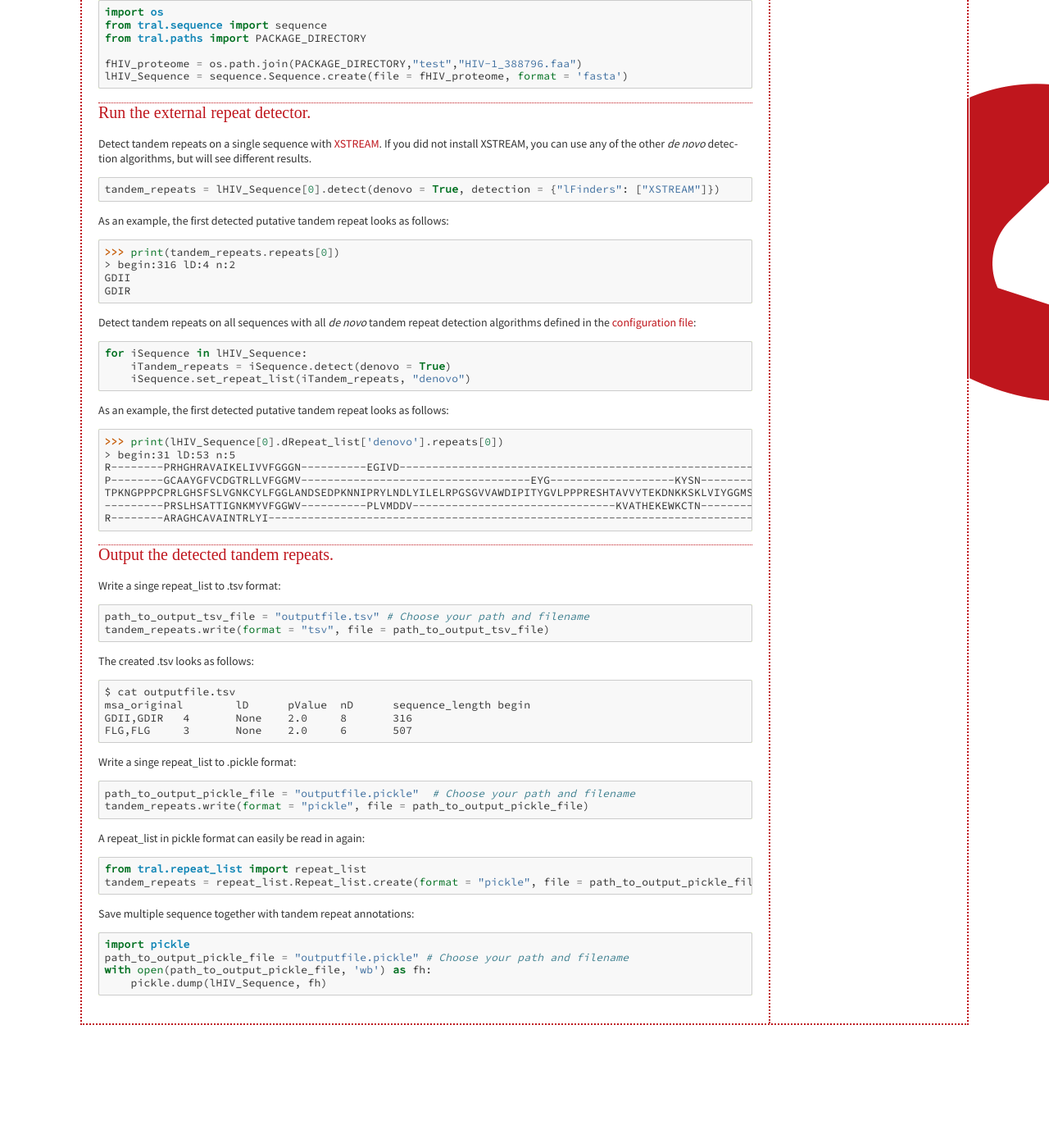
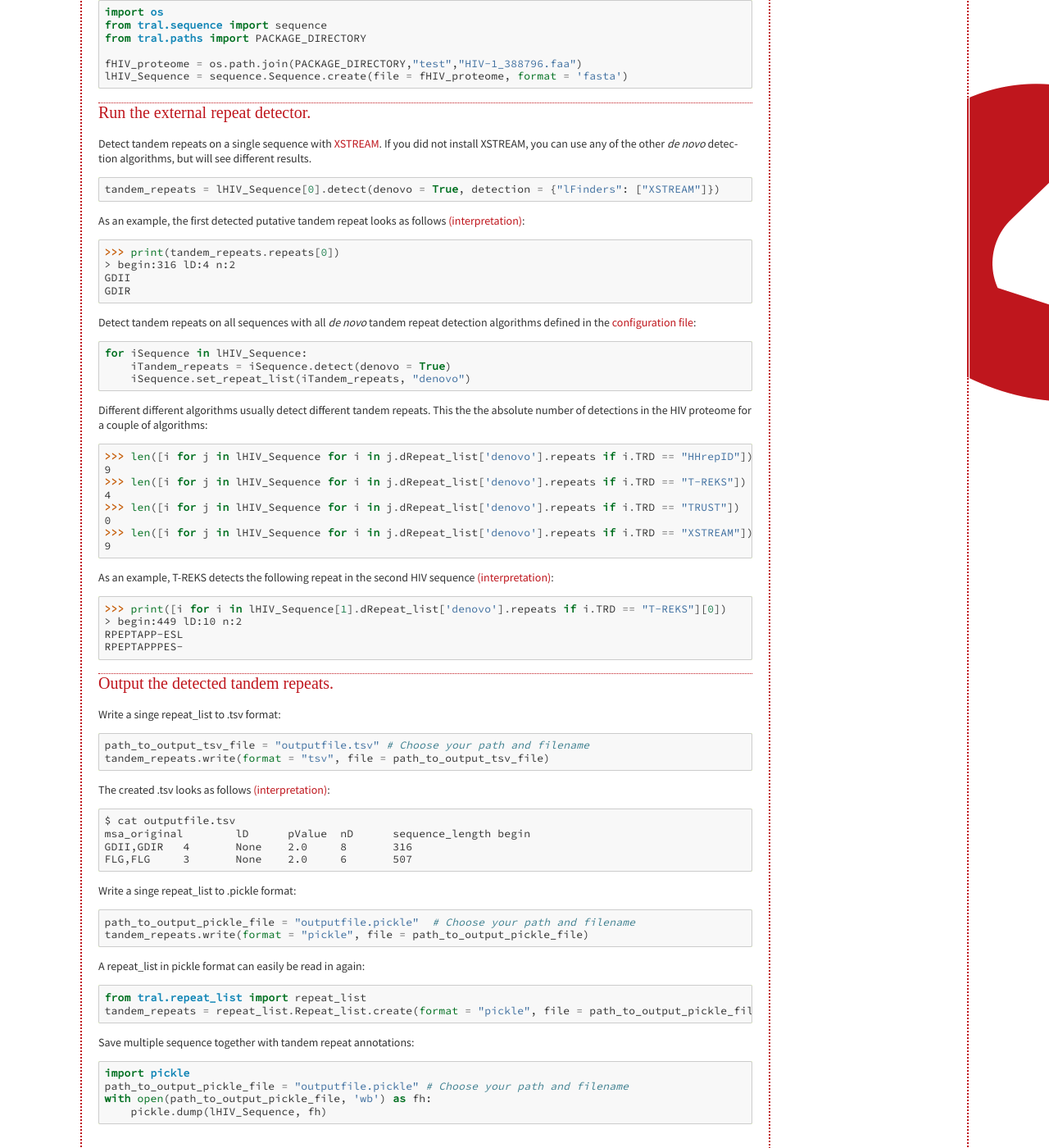
Before and after one commit to acg-team/tral, a Sphinx documentation site: the page built from docs/denovo.rst, in a window 1280 px wide and 1400 px high, scrolled down 513 px. Shown: the whole window at 82% size. Built offline with Sphinx 7.4.7, drawn with Linux system fonts in a browser that asks for light colours; some web fonts are replaced; before the commit the page ends 1777 px from its top, so only the background shows below that; some of the changed text lies outside the part shown.

Commit message:
Documentation: Add background to explain file types and repeat characteristics

```diff
--- a/docs/cphmm.rst
+++ b/docs/cphmm.rst
@@ -52,7 +52,7 @@
     tandem_repeats = human_HCFC1_sequence.detect(lHMM = [circular_profile_HMM_Kelch_1])
 
 
-The result is a tandem repeat::
+The result is a tandem repeat :ref:`(interpretation) <background>`::
 
     >>> print(tandem_repeats.repeats[0])
     > begin:31 lD:49 n:5
--- a/docs/denovo.rst
+++ b/docs/denovo.rst
@@ -37,7 +37,7 @@
     tandem_repeats = lHIV_Sequence[0].detect(denovo = True, detection = {"lFinders": ["XSTREAM"]})
 
 
-As an example, the first detected putative tandem repeat looks as follows::
+As an example, the first detected putative tandem repeat looks as follows :ref:`(interpretation) <background>`::
 
     >>> print(tandem_repeats.repeats[0])
     > begin:316 lD:4 n:2
@@ -54,17 +54,25 @@
         iSequence.set_repeat_list(iTandem_repeats, "denovo")
 
 
-As an example, the first detected putative tandem repeat looks as follows:
-::
+Different different algorithms usually detect different tandem repeats. This the the
+absolute number of detections in the HIV proteome for a couple of algorithms::
 
-    >>> print(lHIV_Sequence[0].dRepeat_list['denovo'].repeats[0])
-    > begin:31 lD:53 n:5
-    R--------PRHGHRAVAIKELIVVFGGGN----------EGIVD-----------------------------------------------------------ELHVYNTATNQWFI---PAVRGDIP-
-    P--------GCAAYGFVCDGTRLLVFGGMV-----------------------------------EYG-------------------KYSN-------------DLYELQASRWEWKR-----LKAK---
-    TPKNGPPPCPRLGHSFSLVGNKCYLFGGLANDSEDPKNNIPRYLNDLYILELRPGSGVVAWDIPITYGVLPPPRESHTAVVYTEKDNKKSKLVIYGGMSGCRLGDLWTLDIDTLTWNK---PSLSGVAPL
-    ---------PRSLHSATTIGNKMYVFGGWV----------PLVMDDV-------------------------------KVATHEKEWKCTN-------------TLACLNLDTMAWETILMDTLEDNIP-
-    R--------ARAGHCAVAINTRLYI---------------------------------------------------------------------------------------------------------
+    >>> len([i for j in lHIV_Sequence for i in j.dRepeat_list['denovo'].repeats if i.TRD == "HHrepID"])
+    9
+    >>> len([i for j in lHIV_Sequence for i in j.dRepeat_list['denovo'].repeats if i.TRD == "T-REKS"])
+    4
+    >>> len([i for j in lHIV_Sequence for i in j.dRepeat_list['denovo'].repeats if i.TRD == "TRUST"])
+    0
+    >>> len([i for j in lHIV_Sequence for i in j.dRepeat_list['denovo'].repeats if i.TRD == "XSTREAM"])
+    9
 
+
+As an example, T-REKS detects the following repeat in the second HIV sequence :ref:`(interpretation) <background>`::
+
+    >>> print([i for i in lHIV_Sequence[1].dRepeat_list['denovo'].repeats if i.TRD == "T-REKS"][0])
+    > begin:449 lD:10 n:2
+    RPEPTAPP-ESL
+    RPEPTAPPPES-
 
 Output the detected tandem repeats.
 -----------------------------------
@@ -75,7 +83,7 @@
     tandem_repeats.write(format = "tsv", file = path_to_output_tsv_file)
 
 
-The created .tsv looks as follows::
+The created .tsv looks as follows :ref:`(interpretation) <background>`::
 
     $ cat outputfile.tsv
     msa_original	lD	pValue	nD	sequence_length	begin
```
Also changed, not shown: other parts of docs/denovo.rst (+1 -1 lines), docs/background.rst (added, +79 -0 lines), docs/significance_test.rst (+6 -2 lines).
